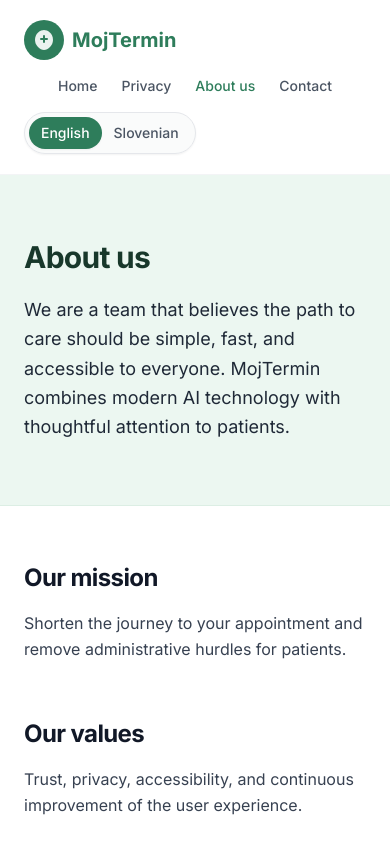
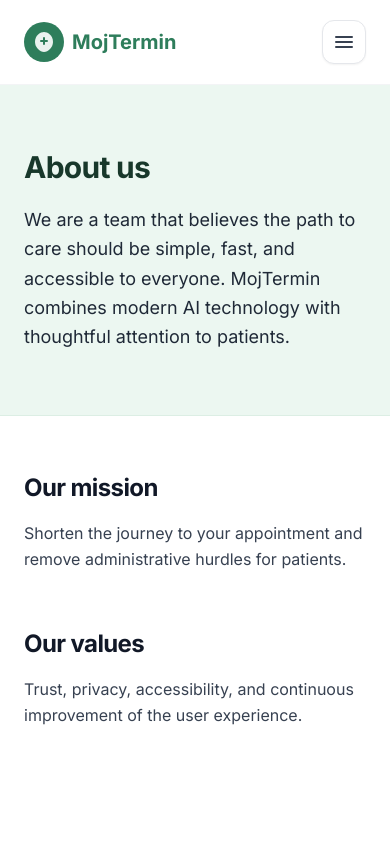
Before and after one commit to abdulahiredwann/mojTermin, a React (Vite) app in the folder client/: page /about in a window 390 px wide. Shown: the top 850 px of the page. Built offline with nearby package versions, Linux system fonts and the light colour scheme; the HTML template or start-up script is replaced by a standard one.

Commit message:
Enhance SiteHeader component: implement mobile menu functionality, improve localization for menu labels, and adjust layout for better responsiveness.d

```diff
--- a/client/src/components/SiteHeader.tsx
+++ b/client/src/components/SiteHeader.tsx
@@ -1,3 +1,4 @@
+import { useEffect, useState } from "react";
 import { Link, useLocation } from "react-router-dom";
 import { useLanguage } from "@/contexts/LanguageContext";
 import { cn } from "@/lib/utils";
@@ -55,8 +56,19 @@ function LanguageToggle() {
 type SiteHeaderProps = { borderBottom?: boolean };
 
 export function SiteHeader({ borderBottom = true }: SiteHeaderProps) {
-  const { t } = useLanguage();
+  const { locale, t } = useLanguage();
   const { pathname } = useLocation();
+  const [mobileMenuOpen, setMobileMenuOpen] = useState(false);
+
+  useEffect(() => {
+    setMobileMenuOpen(false);
+  }, [pathname]);
+
+  const menuToggleLabel =
+    locale === "sl" ? "Odpri navigacijski meni" : "Open navigation menu";
+  const menuCloseLabel =
+    locale === "sl" ? "Zapri navigacijski meni" : "Close navigation menu";
+  const menuTitle = locale === "sl" ? "Meni" : "Menu";
 
   const navClass = (path: string) =>
     cn(
@@ -66,13 +78,13 @@ export function SiteHeader({ borderBottom = true }: SiteHeaderProps) {
 
   return (
     <header className={cn("w-full px-6 py-5 md:px-12", borderBottom && "border-b border-gray-100")}>
-      <div className="grid grid-cols-1 gap-4 md:grid-cols-3 md:items-center">
-        <div className="md:justify-self-start">
+      <div className="flex items-center justify-between gap-4">
+        <div>
           <Link to="/" className="inline-block">
             <MojTerminLogo />
           </Link>
         </div>
-        <nav className="flex flex-wrap items-center justify-center gap-6 md:gap-8">
+        <nav className="hidden items-center justify-center gap-8 md:flex">
           <Link to="/" className={navClass("/")}>
             {t.navHome}
           </Link>
@@ -86,10 +98,68 @@ export function SiteHeader({ borderBottom = true }: SiteHeaderProps) {
             {t.navContact}
           </Link>
         </nav>
-        <div className="md:justify-self-end">
+        <div className="hidden md:block">
           <LanguageToggle />
         </div>
+        <button
+          type="button"
+          onClick={() => setMobileMenuOpen(true)}
+          className="inline-flex h-11 w-11 items-center justify-center rounded-xl border border-gray-200 bg-white text-gray-700 shadow-sm transition hover:text-[#2E7D5B] md:hidden"
+          aria-label={menuToggleLabel}
+        >
+          <svg viewBox="0 0 24 24" className="h-6 w-6" fill="none" stroke="currentColor" strokeWidth="2">
+            <path d="M4 7H20" strokeLinecap="round" />
+            <path d="M4 12H20" strokeLinecap="round" />
+            <path d="M4 17H20" strokeLinecap="round" />
+          </svg>
+        </button>
       </div>
+
+      {mobileMenuOpen ? (
+        <div className="fixed inset-0 z-50 md:hidden" role="dialog" aria-modal="true" aria-label={menuTitle}>
+          <button
+            type="button"
+            className="absolute inset-0 bg-black/35"
+            onClick={() => setMobileMenuOpen(false)}
+            aria-label={menuCloseLabel}
+          />
+          <aside className="absolute right-0 top-0 flex h-full w-[86vw] max-w-[360px] flex-col border-l border-gray-200 bg-white px-6 py-5 shadow-2xl">
+            <div className="mb-6 flex items-center justify-between">
+              <span className="text-sm font-semibold uppercase tracking-wide text-gray-500">{menuTitle}</span>
+              <button
+                type="button"
+                onClick={() => setMobileMenuOpen(false)}
+                className="inline-flex h-10 w-10 items-center justify-center rounded-lg text-gray-600 transition hover:bg-gray-100 hover:text-gray-900"
+                aria-label={menuCloseLabel}
+              >
+                <svg viewBox="0 0 24 24" className="h-5 w-5" fill="none" stroke="currentColor" strokeWidth="2">
+                  <path d="M6 6L18 18" strokeLinecap="round" />
+                  <path d="M18 6L6 18" strokeLinecap="round" />
+                </svg>
+              </button>
+            </div>
+
+            <nav className="flex flex-col gap-1">
+              <Link to="/" className={cn("rounded-lg px-3 py-3 text-base font-medium", navClass("/"))}>
+                {t.navHome}
+              </Link>
+              <Link to="/privacy" className={cn("rounded-lg px-3 py-3 text-base font-medium", navClass("/privacy"))}>
+                {t.navPrivacy}
+              </Link>
+              <Link to="/about" className={cn("rounded-lg px-3 py-3 text-base font-medium", navClass("/about"))}>
+                {t.navAbout}
+              </Link>
+              <Link to="/contact" className={cn("rounded-lg px-3 py-3 text-base font-medium", navClass("/contact"))}>
+                {t.navContact}
+              </Link>
+            </nav>
+
+            <div className="mt-6 border-t border-gray-100 pt-6">
+              <LanguageToggle />
+            </div>
+          </aside>
+        </div>
+      ) : null}
     </header>
   );
 }
```
